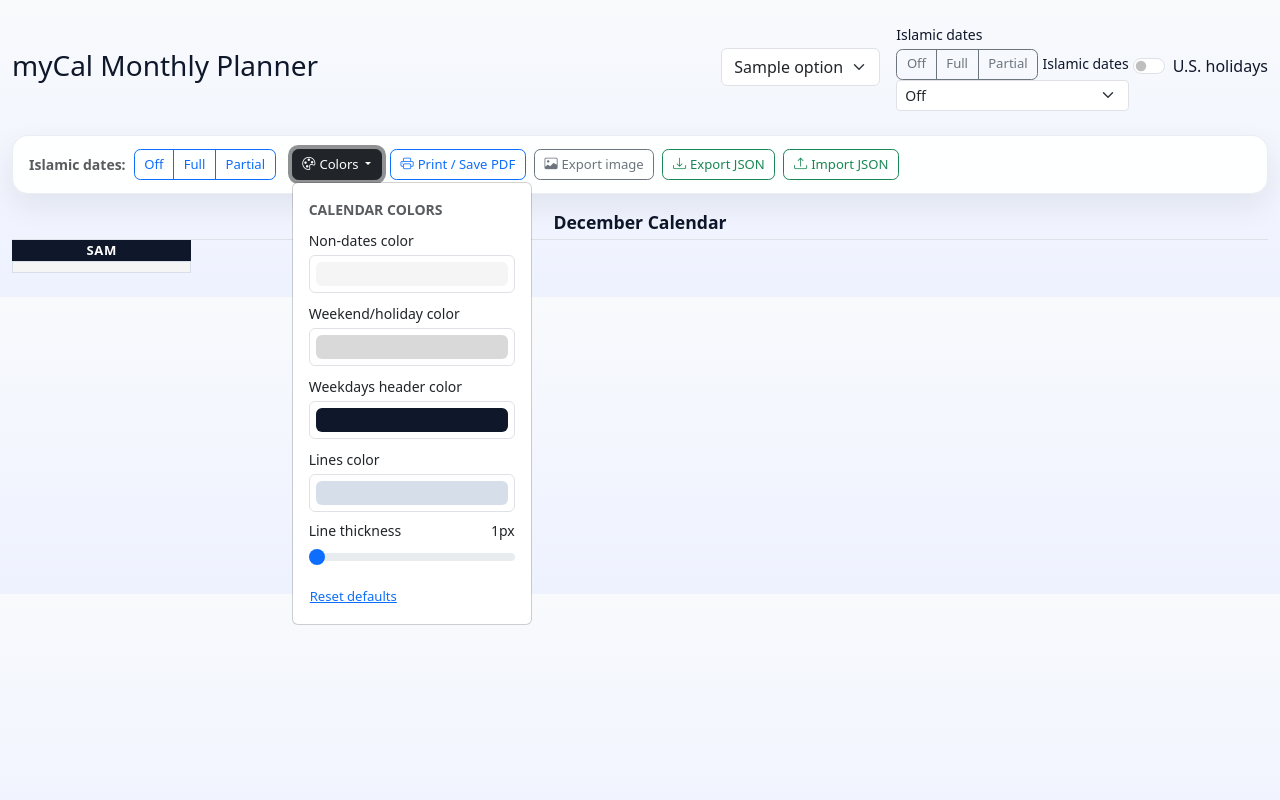
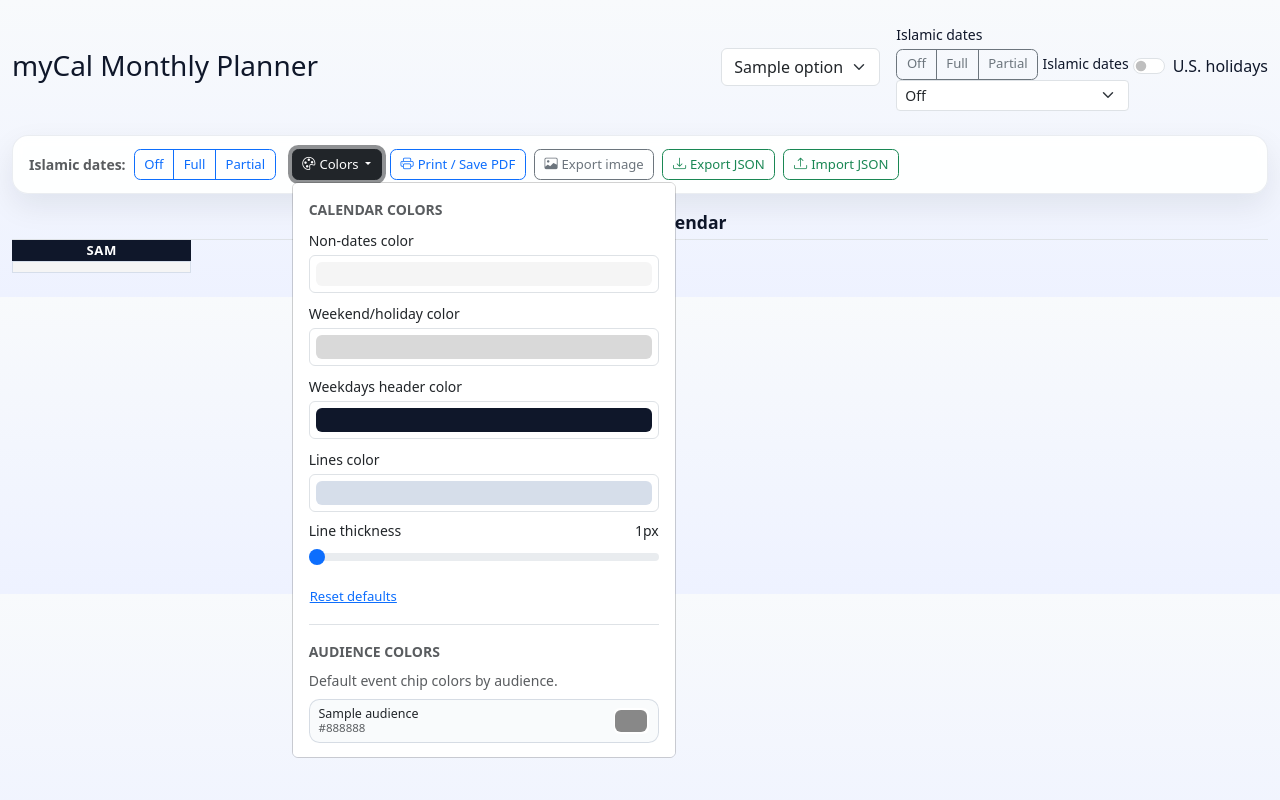
Before and after one commit to anasmangla/myCal, a Flask app: template app/templates/index.html in a window 1280 px wide, after a click on "Colors". Run offline with Flask 3, Linux system fonts and the light colour scheme; the template is opened without the code that fills it: most values are stand-ins (such as "Sample title", 1, 10 or a date in 2020).

Commit message:
Fix calendar regressions and move audience colors menu

```diff
--- a/app/calendar_utils.py
+++ b/app/calendar_utils.py
@@ -108,13 +108,17 @@ def build_week_metadata(grid: list[list[date]], month: int) -> list[CalendarWeek
             CalendarWeek(
                 index=index,
                 days=week_days,
-                label=f"{label_start.strftime('%b %-d')} – {label_end.strftime('%b %-d')}",
+                label=f'{_format_month_day(label_start)} - {_format_month_day(label_end)}',
                 includes_current_month=bool(in_month_days),
                 start_iso=week_days[0].isoformat(),
                 end_iso=week_days[-1].isoformat(),
             )
         )
     return weeks
+
+
+def _format_month_day(value: date) -> str:
+    return f'{value.strftime("%b")} {value.day}'
 
 
 def format_time(value: time | None) -> str | None:
--- a/app/static/css/styles.css
+++ b/app/static/css/styles.css
@@ -55,8 +55,40 @@ body {
 }
 
 .color-settings-menu {
-  min-width: 15rem;
+  width: min(24rem, calc(100vw - 2rem));
+  max-width: min(24rem, calc(100vw - 2rem));
+  max-height: min(75vh, 36rem);
+  overflow-y: auto;
   z-index: 1030;
+}
+
+.audience-color-settings-list {
+  display: flex;
+  flex-direction: column;
+  gap: 0.5rem;
+}
+
+.audience-color-setting {
+  display: flex;
+  align-items: center;
+  justify-content: space-between;
+  gap: 0.75rem;
+  border: 1px solid rgba(148, 163, 184, 0.35);
+  border-radius: 0.65rem;
+  padding: 0.45rem 0.55rem;
+  background: rgba(248, 250, 252, 0.8);
+}
+
+.audience-color-setting-label {
+  display: flex;
+  flex-direction: column;
+  min-width: 0;
+  font-size: 0.78rem;
+  line-height: 1.15;
+}
+
+.audience-color-setting-label .text-muted {
+  font-size: 0.72rem;
 }
 
 .no-print .btn {
@@ -238,6 +270,7 @@ body {
   block-size: 1.6rem;
   padding: 0.1rem;
   border: 0;
+  flex: 0 0 auto;
 }
 
 .date-action-btn.btn.btn-sm {
--- a/app/templates/index.html
+++ b/app/templates/index.html
@@ -80,6 +80,21 @@
               <input type="range" class="form-range" id="lineThicknessInput" min="1" max="4" step="0.5" value="1">
             </div>
             <button type="button" class="btn btn-link btn-sm p-0" id="resetColorSettingsBtn">Reset defaults</button>
+            <div class="mt-3 pt-3 border-top">
+              <div class="mb-2 fw-semibold small text-uppercase text-muted">Audience colors</div>
+              <div class="small text-muted mb-2">Default event chip colors by audience.</div>
+              <div class="audience-color-settings-list" id="audienceColorSettings">
+                {% for audience in audience_choices %}
+                <label class="audience-color-setting">
+                  <span class="audience-color-setting-label">
+                    <span>{{ audience }}</span>
+                    <span class="text-muted">{{ audience_default_colors[audience] }}</span>
+                  </span>
+                  <input type="color" class="form-control form-control-color audience-color-input" data-audience="{{ audience }}" data-default-color="{{ audience_default_colors[audience] }}" value="{{ audience_default_colors[audience] }}">
+                </label>
+                {% endfor %}
+              </div>
+            </div>
           </div>
         </div>
         <button class="btn btn-outline-primary btn-sm" type="button" data-print-mode="month">
@@ -189,25 +204,6 @@
               <div class="d-flex flex-wrap gap-3">{% for value, label in weekday_choices %}<div class="form-check"><input class="form-check-input" type="checkbox" name="recurrence_weekdays" value="{{ value }}" id="weekday{{ value }}"><label class="form-check-label" for="weekday{{ value }}">{{ label }}</label></div>{% endfor %}</div>
               <div class="form-text">Check weekdays to repeat between start and end dates. Leave all unchecked for a non-recurring event.</div>
             </div>
-            <div class="col-md-12">
-              <div class="border rounded p-2">
-                <div class="small fw-semibold mb-2">Audience colors</div>
-                <div class="small text-muted mb-2">Default colors are shown next to each audience. Update any audience color for this browser.</div>
-                <div class="row g-2" id="audienceColorSettings">
-                  {% for audience in audience_choices %}
-                  <div class="col-md-6">
-                    <label class="d-flex justify-content-between align-items-center small border rounded px-2 py-1">
-                      <span>
-                        {{ audience }}
-                        <span class="text-muted">({{ audience_default_colors[audience] }})</span>
-                      </span>
-                      <input type="color" class="form-control form-control-color audience-color-input" data-audience="{{ audience }}" data-default-color="{{ audience_default_colors[audience] }}" value="{{ audience_default_colors[audience] }}">
-                    </label>
-                  </div>
-                  {% endfor %}
-                </div>
-              </div>
-            </div>
             <div class="col-md-12"><label class="form-label">Notes</label><textarea class="form-control" rows="3" name="notes" id="notes" maxlength="5000"></textarea></div>
             <div class="col-md-12">
               <label class="form-label">Custom per-day labels</label>
```
Also changed, not shown: app/routes.py (+38 -10 lines), app/static/js/core/app-init.js (+6 -5 lines), index.html (+5 -7 lines), tests/test_backend_regressions.py (added, +126 -0 lines).
